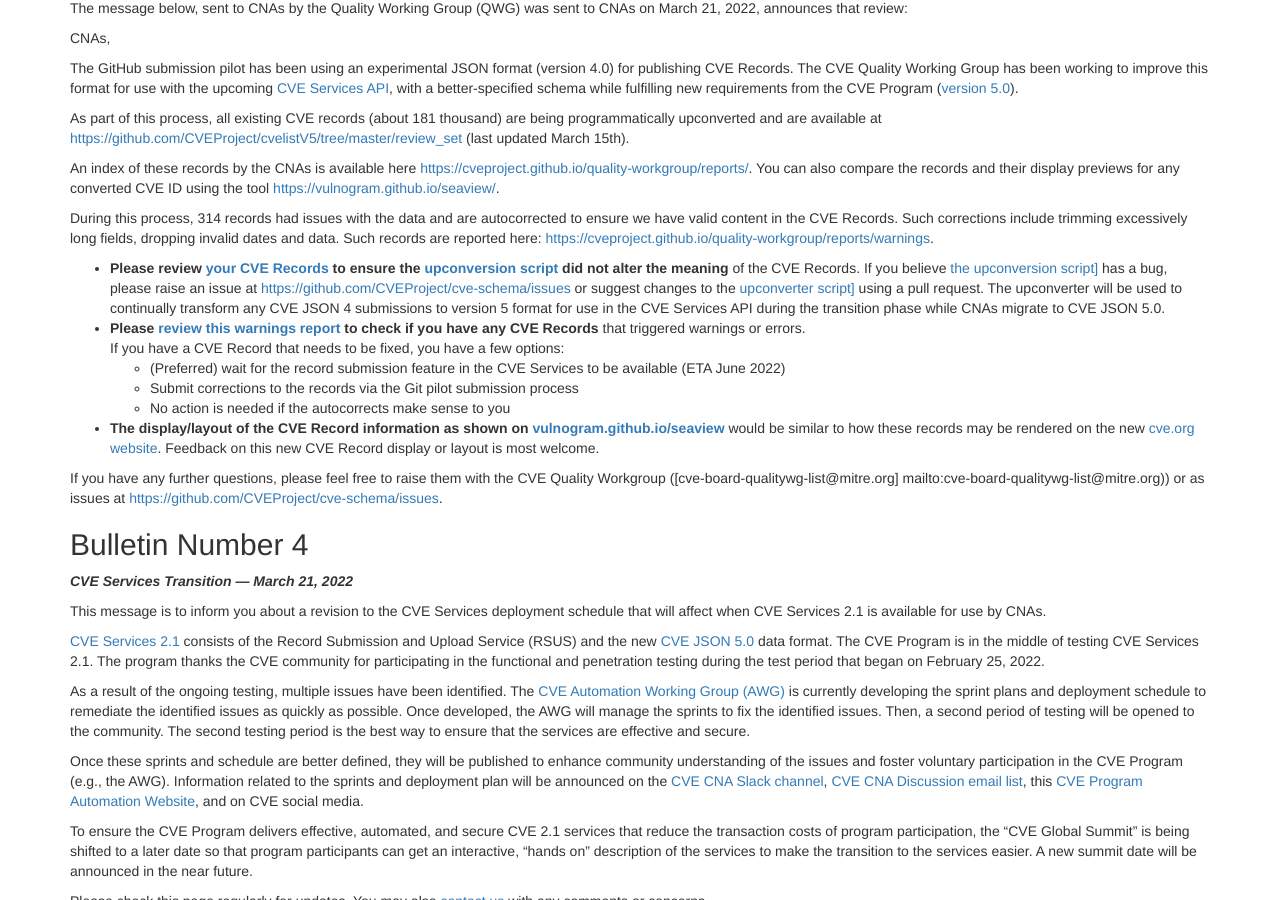
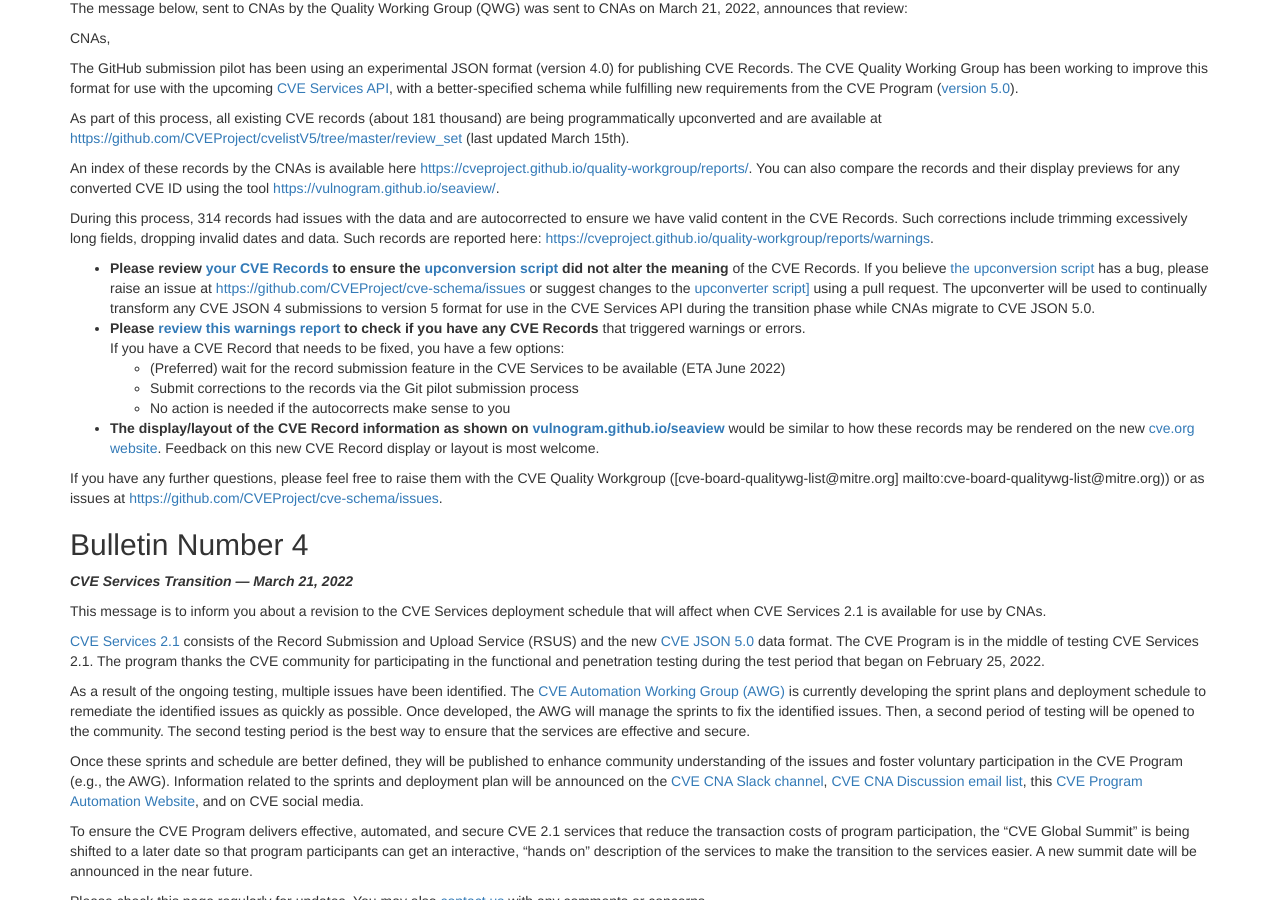
Before and after one commit to CVEProject/cveproject.github.io, a Jekyll site: the page built from automation-transition.md, in a window 1280 px wide and 900 px high, scrolled down 613 px. Built offline with Jekyll 4.4.1, drawn with Linux system fonts in a browser that asks for light colours; nearby versions of some CDN libraries.

```diff
--- a/automation-transition.md
+++ b/automation-transition.md
@@ -32,7 +32,7 @@ During this process, 314 records had issues with the data and are autocorrected
 
  <ul>
    <li>
-     <strong>Please review <a href="https://cveproject.github.io/quality-workgroup/reports/">your CVE Records</a> to ensure the <a href="https://github.com/CVEProject/cve-schema/tree/master/schema/v5.0/support/CVE_4_to_5_converter">upconversion script</a> did not alter the meaning</strong> of the CVE Records. If you believe <a href="https://github.com/CVEProject/cve-schema/tree/master/schema/v5.0/support/CVE_4_to_5_converter">the upconversion script]</a> has a bug, please raise an issue at <a href="https://github.com/CVEProject/cve-schema/issues">https://github.com/CVEProject/cve-schema/issues</a> or suggest changes to the <a href="https://github.com/CVEProject/cve-schema/tree/master/schema/v5.0/support/CVE_4_to_5_converter">upconverter script]</a> using a pull request. The upconverter will be used to continually transform any CVE JSON 4 submissions to version 5 format for use in the CVE Services API during the transition phase while CNAs migrate to CVE JSON 5.0.
+     <strong>Please review <a href="https://cveproject.github.io/quality-workgroup/reports/">your CVE Records</a> to ensure the <a href="https://github.com/CVEProject/cve-schema/tree/master/schema/v5.0/support/CVE_4_to_5_converter">upconversion script</a> did not alter the meaning</strong> of the CVE Records. If you believe <a href="https://github.com/CVEProject/cve-schema/tree/master/schema/v5.0/support/CVE_4_to_5_converter">the upconversion script</a> has a bug, please raise an issue at <a href="https://github.com/CVEProject/cve-schema/issues">https://github.com/CVEProject/cve-schema/issues</a> or suggest changes to the <a href="https://github.com/CVEProject/cve-schema/tree/master/schema/v5.0/support/CVE_4_to_5_converter">upconverter script]</a> using a pull request. The upconverter will be used to continually transform any CVE JSON 4 submissions to version 5 format for use in the CVE Services API during the transition phase while CNAs migrate to CVE JSON 5.0.
   </li>
   <li>
     <strong>Please <a href="https://cveproject.github.io/quality-workgroup/reports/warnings">review this warnings report</a> to check if you have any CVE Records</strong> that triggered warnings or errors.
```
